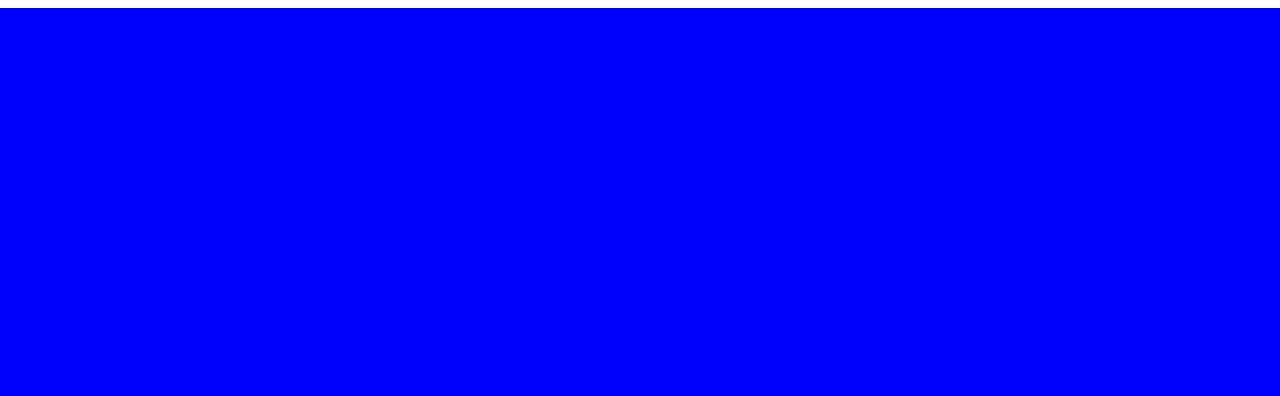
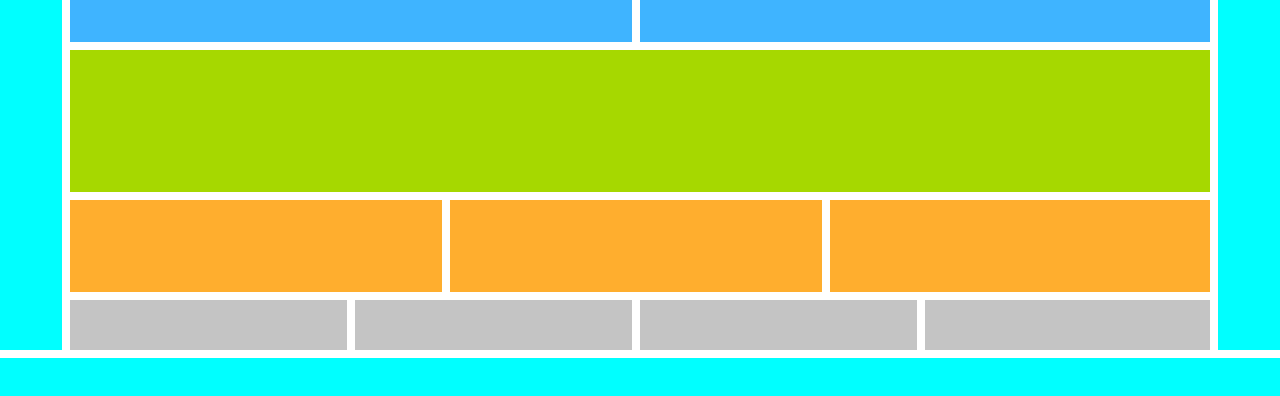
Before and after one commit to rubycrawshaw/rubycrawshaw.github.io, a plain HTML site: page bootstrap/layout_1.html in a window 1280 px wide. Drawn offline with Linux system fonts and the light colour scheme.

Commit message:
nearly finished what i can do

```diff
--- a/bootstrap/layout_1.html
+++ b/bootstrap/layout_1.html
@@ -1,24 +1,44 @@
 <!DOCTYPE html>
 
-<html>
+<htnl>
 
 <head>
 
     <meta charset="utf-8"/>
     <title>Layout 1</title>
+    <link rel="stylesheet" href="css/bootstrap.min.css"/>
     <meta name="viewport" content="width=device-width, initial-scale=1"/>
-    <link rel="stylesheet" href="css/bootstrap.min.css"/>
+    <link rel="stylesheet" href="css/custom_theme.css" />
 
     <style>
 
         *{ outline: white 8px solid }
 
-        .blue{
+        .blue {
             background-color: #3FB4FF;
             height: 50px;
         }
+        .green{
+            background-color: #a6d800;
+            height: 150px;
+        }
+        .orange{
+            background-color: #ffae2e;
+            height: 100px;
+        }
+        .grey{
+            background-color: #c4c4c4;
+            height: 50px;
+        }
 
-        /* xs devices */
+    </style>
+
+</head>
+
+<body>
+
+    <style>
+            /* xs devices */
         body { background-color: red }
 
         /* sm devices */
@@ -38,26 +58,34 @@
 
         /* xl devices */
         @media (min-width: 1200px) {
-            body { background-color: blue }
+            body { background-color: cyan}
         }
 
     </style>
-
-</head>
-
-<body>
 
     <div class="container">
 
         <div class="row">
 
-            <div class="col-md-blue"></div>
-            <div class="col-md-blue"></div>
+            <div class="col-md-6 blue"></div>
+            <div class="col-md-6 blue"></div>
+
+            <div class="col-md-12 green"></div>
+
+            <div class="col-md-4 orange"></div>
+            <div class="col-md-4 orange"></div>
+            <div class="col-md-4 orange"></div>
+
+            <div class="col-md-3 grey"></div>
+            <div class="col-md-3 grey"></div>
+            <div class="col-md-3 grey"></div>
+            <div class="col-md-3 grey"></div>
 
         </div>
 
     </div>
 
+
 </body>
 
-</html>
+</htnl>
```
